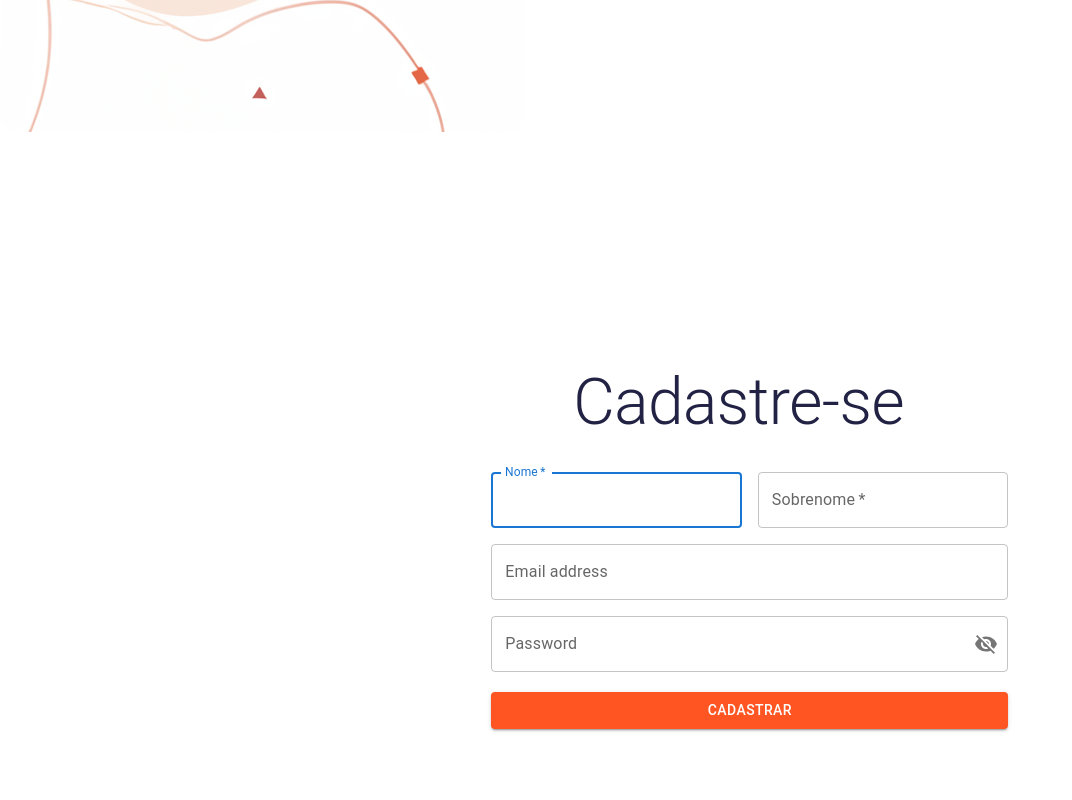
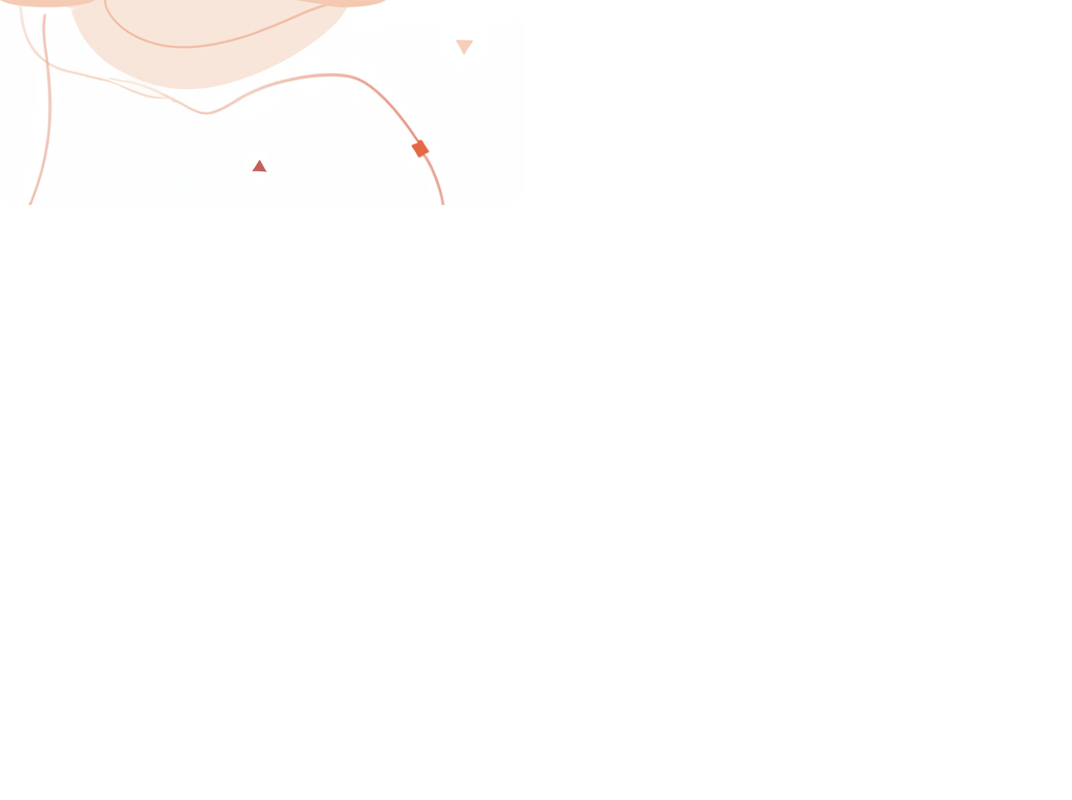
Before and after one commit to gabrielisantos-dev/Hackathon-Orange-Juice, a React (Vite) app in the folder frontend-orange/: page / in a window 1280 px wide. Shown: the part 700-1500 px from the top of the page, without its empty margins (0-1072 px from the left). After the commit the page ends 909 px from the top, so only its background shows below. Built offline with nearby package versions, Linux system fonts and the light colour scheme.

Commit message:
refactor: remove duplicate imports and add route configurations

```diff
--- a/frontend-orange/src/App.jsx
+++ b/frontend-orange/src/App.jsx
@@ -1,3 +1,4 @@
+import { BrowserRouter as Router, Switch, Route } from 'react-router-dom';
 import RegistrationPage from '../src/pages/registration-page';
 import TelaLogin from '../src/pages/TelaLogin';
 import MainHeader from '../src/components/main-header/Header';
@@ -6,12 +7,13 @@ import './main.css';
 function App() {
 
   return (
-    <>
-      <TelaLogin />
-      <RegistrationPage />
+    <Router>
       <MainHeader />
-
-    </>
+      <Switch>
+        <Route path="/" exact={true} component={TelaLogin} />
+        <Route path="/registration" component={RegistrationPage} />
+      </Switch>
+    </Router>
   )
 }
 
```
Also changed, not shown: frontend-orange/src/components/main-header/Header.jsx (+4 -6 lines), frontend-orange/src/pages/TelaLogin.jsx (+2 -5 lines).
